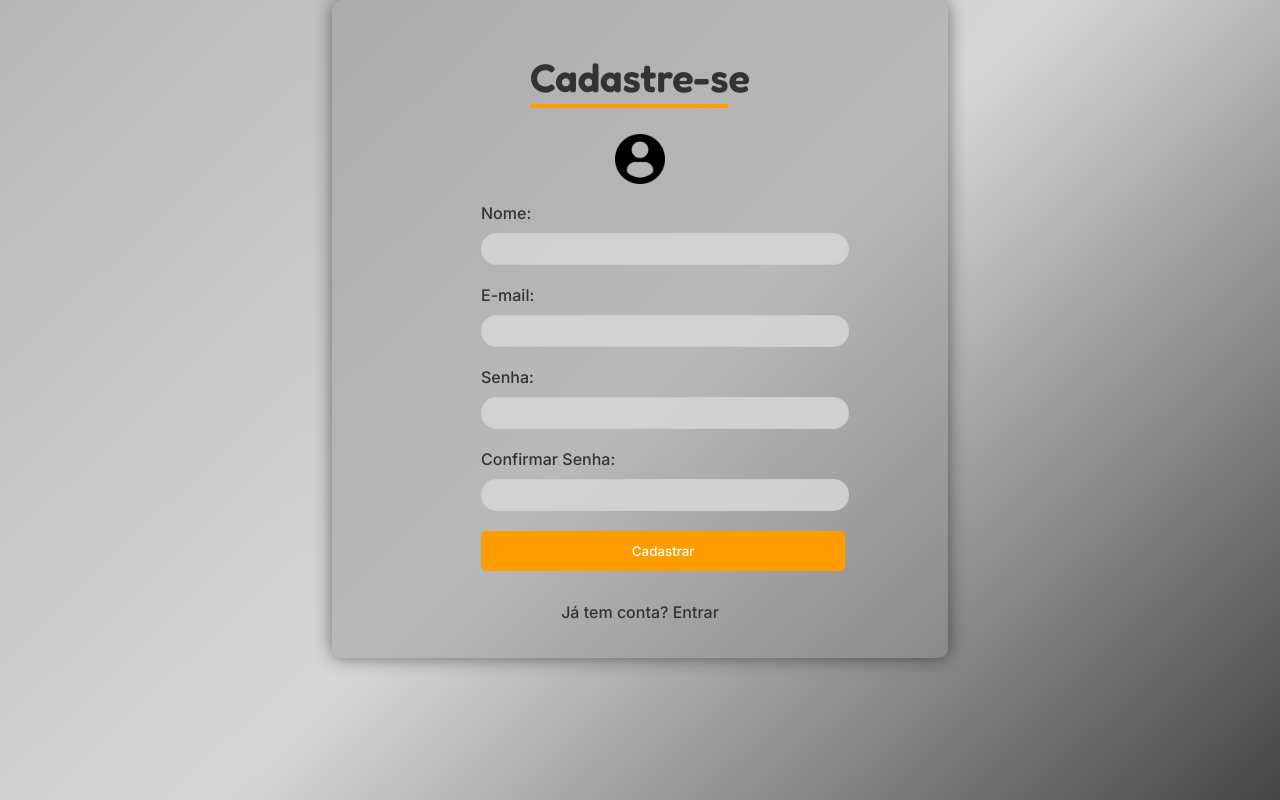
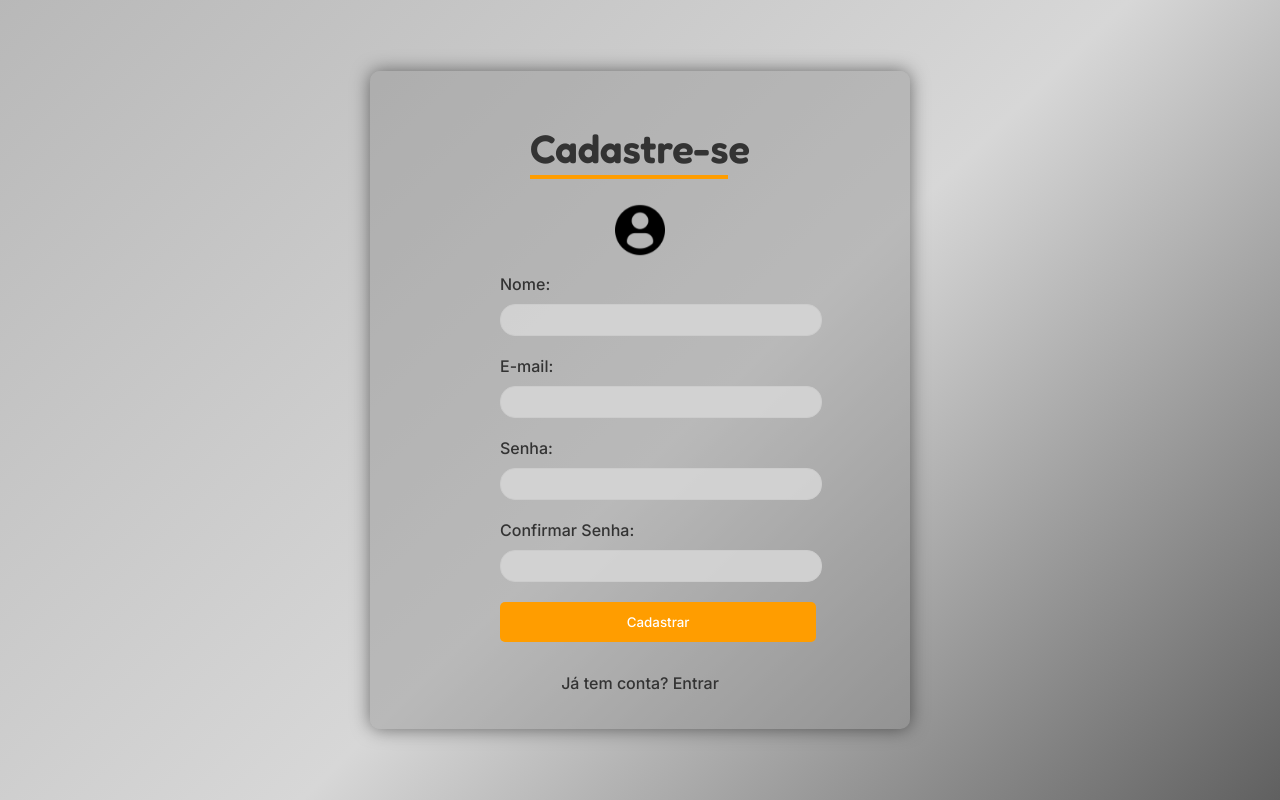
Before and after one commit to mbotamedi/etec_tcc, a PHP site: page /HTML/cadastro.html in a window 1280 px wide. Run offline with PHP 8.4, Linux system fonts and the light colour scheme; some web fonts are replaced.

Commit message:
Update cadastro.css

```diff
--- a/css/cadastro.css
+++ b/css/cadastro.css
@@ -48,12 +48,6 @@ button {
     /* Cor de texto */
 }
 
-.container {
-    display: flex;
-    justify-content: center;
-    align-items: center;
-}
-
 .cadastro-login {
     background-color: #8f8f8f6a;
     /* Cor de fundo */
@@ -61,13 +55,22 @@ border: 5px solid #333333;
     /* Cor de borda */
     border-radius: 10px;
     border: none;
-width: 45%;
     display: flex;
     flex-direction: column;
     align-items: center;
     justify-content: center;
     box-shadow: 0px 0px 18px rgba(0, 0, 0, 0.5);
-padding: 20px; /* Adicionando espaço nas beiradas */
+    padding: 20px;
+    /* Adicionando espaço nas beiradas */
+    margin: 0 auto; /* Adicionando margin para alinhar ao centro */
+    max-width: 500px; /* Definindo largura máxima para o formulário */
+}
+
+.container {
+    display: flex;
+    justify-content: center;
+    align-items: center;
+    height: 100vh; /* Definindo altura para o container */
 }
 
 form {
@@ -226,7 +229,7 @@ button[type="submit"]:hover {
         margin-right: -30px;
     }
 
-    .header-title > h2 {
+    .header-title>h2 {
         font-size: 30px;
     }
 
@@ -271,7 +274,7 @@ button[type="submit"]:hover {
         margin-right: -30px;
     }
 
-    .header-title > h2 {
+    .header-title>h2 {
         font-size: 35px;
     }
 
@@ -316,7 +319,7 @@ button[type="submit"]:hover {
         margin-right: -30px;
     }
 
-    .header-title > h2 {
+    .header-title>h2 {
         font-size: 40px;
     }
 
@@ -348,8 +351,8 @@ button[type="submit"]:hover {
     }
 }
 
-@media (max-width: 992px){
-    .container{
+@media (max-width: 992px) {
+    .container {
         margin-top: 100px;
     }
 }
```
Lines whose indentation alone changed are shown as unchanged.
